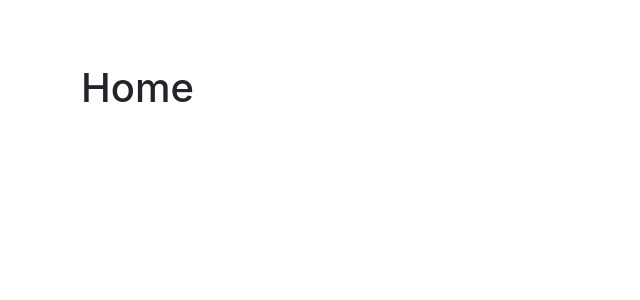
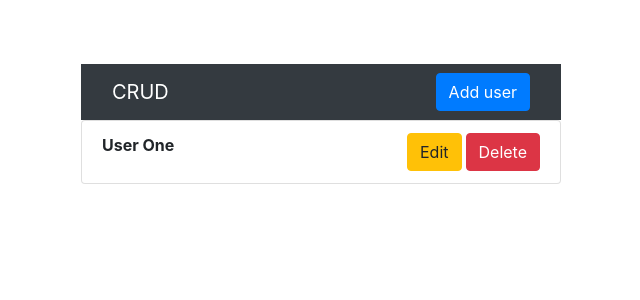
Before and after one commit to shivamvora/crud-react-hooks, a React (Create React App) app: page / in a window 1280 px wide. Shown: the top 300 px of the page, without its empty margins (319-959 px from the left). Built offline with nearby package versions, Linux system fonts and the light colour scheme.

Commit message:
ui ready

```diff
--- a/src/components/Heading.js
+++ b/src/components/Heading.js
@@ -0,0 +1,22 @@
+import React from 'react';
+import { Link } from 'react-router-dom';
+import { Container, Nav, Navbar, NavbarBrand, NavItem } from 'reactstrap';
+
+const Heading = () => {
+    return (
+        <div>
+            <Navbar color="dark" dark>
+                <Container>
+                    <NavbarBrand href="/">  CRUD  </NavbarBrand>
+                    <Nav>
+                        <NavItem>
+                            <Link className="btn btn-primary" to="/add">Add user</Link>
+                        </NavItem>
+                    </Nav>
+                </Container>
+            </Navbar>
+        </div>
+    )
+}
+
+export default Heading;
--- a/src/components/Home.js
+++ b/src/components/Home.js
@@ -1,9 +1,12 @@
 import React from 'react';
+import Heading from './Heading';
+import UserList from './UserList';
 
 const Home = () => {
     return (
         <div>
-            <h1>Home</h1>
+            <Heading />
+            <UserList />
         </div>
     )
 }
--- a/src/components/UserList.js
+++ b/src/components/UserList.js
@@ -0,0 +1,20 @@
+import React from 'react';
+import { Link } from 'react-router-dom';
+import { Button, ListGroup, ListGroupItem } from 'reactstrap';
+
+
+const UserList = () => {
+    return (
+        <ListGroup>
+            <ListGroupItem className="d-flex">
+                <strong>User One</strong>
+                <div className="ml-auto">
+                    <Link className="btn btn-warning mr-1" to="/edit/1">Edit</Link>
+                    <Button color="danger" >Delete</Button>
+                </div>
+            </ListGroupItem>
+        </ListGroup>
+    )
+}
+
+export default UserList;
```
